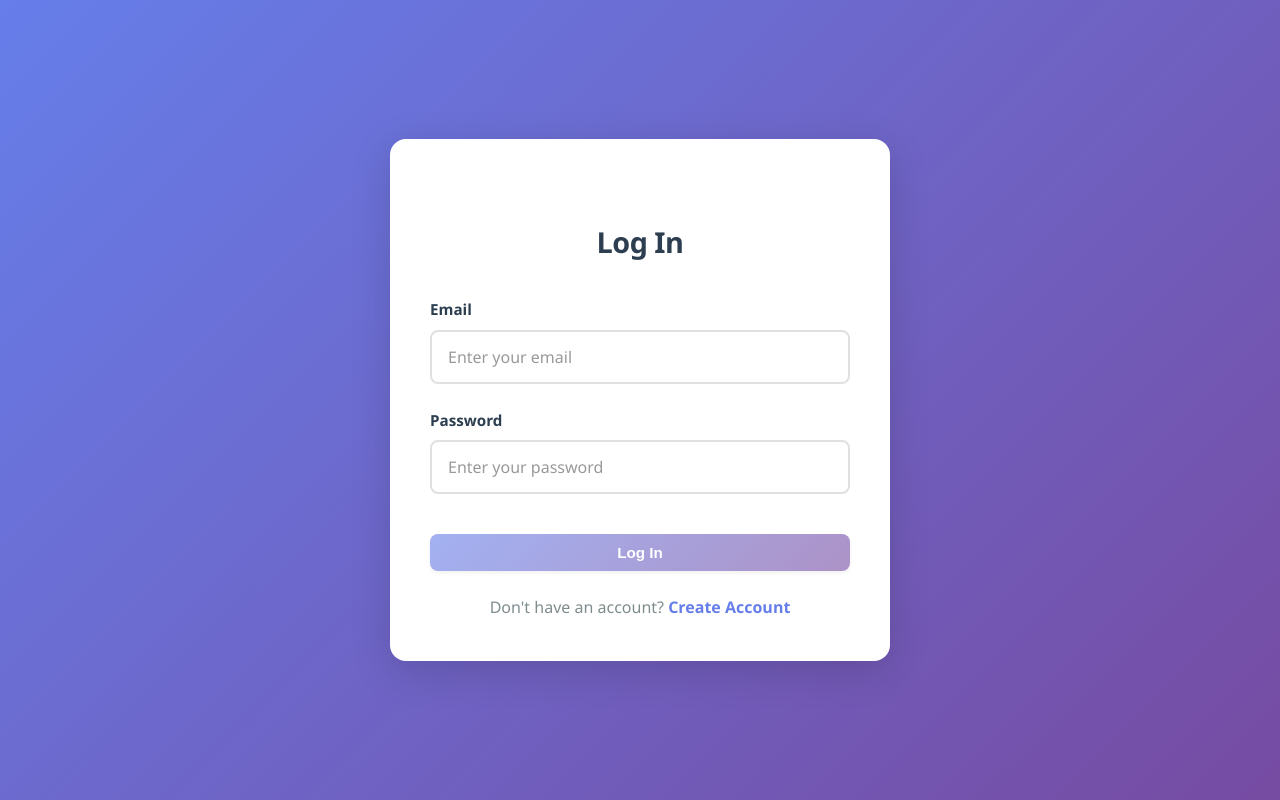
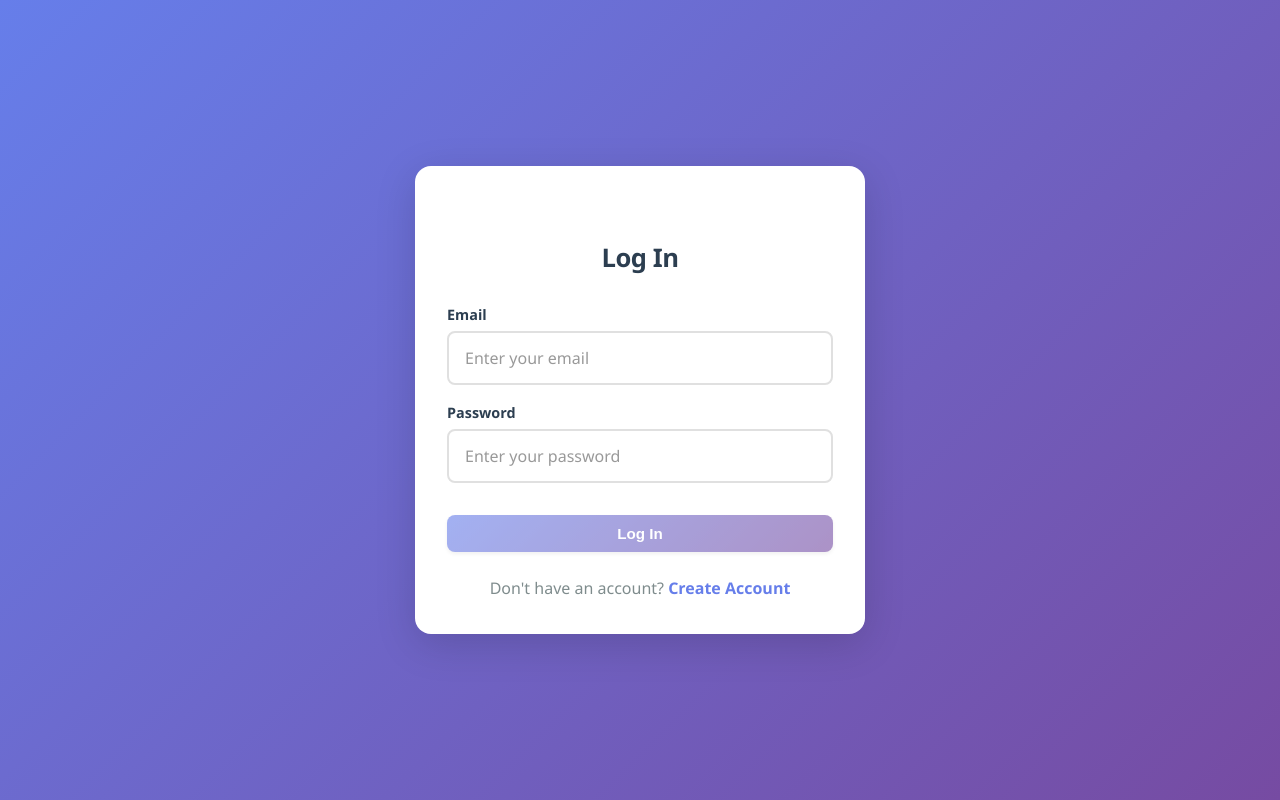
Before and after one commit to Abosmra/Agile-SWDev, a React (Create React App) app in the folder frontend/: page /login in a window 1280 px wide. Built offline with nearby package versions, Linux system fonts and the light colour scheme; the HTML template or start-up script is replaced by a standard one.

Commit message:
Compact signup form styling - reduce spacing and padding

```diff
--- a/frontend/src/App.css
+++ b/frontend/src/App.css
@@ -333,10 +333,10 @@ form {
 }
 
 .form-group label {
-  margin-bottom: 0.5rem;
+  margin-bottom: 0.3rem;
   color: var(--dark-text);
   font-weight: 600;
-  font-size: 0.95rem;
+  font-size: 0.9rem;
 }
 
 input, textarea {
@@ -488,10 +488,10 @@ button:disabled {
 
 .auth-container {
   background: white;
-  padding: 2.5rem;
+  padding: 2rem;
   border-radius: 16px;
   box-shadow: var(--shadow-lg);
-  max-width: 500px;
+  max-width: 450px;
   width: 90%;
   position: relative;
   z-index: 2;
@@ -500,14 +500,14 @@ button:disabled {
 .auth-container h1 {
   text-align: center;
   color: var(--dark-text);
-  margin-bottom: 2rem;
-  font-size: 1.8rem;
+  margin-bottom: 1.5rem;
+  font-size: 1.6rem;
 }
 
 .auth-form {
   display: flex;
   flex-direction: column;
-  gap: 1.5rem;
+  gap: 1rem;
 }
 
 .error-message {
@@ -602,9 +602,9 @@ button:disabled {
 .role-selection {
   display: flex;
   flex-direction: column;
-  gap: 1rem;
-  margin-bottom: 2rem;
-  padding: 1.5rem;
+  gap: 0.75rem;
+  margin-bottom: 1.5rem;
+  padding: 1rem;
   background: linear-gradient(135deg, rgba(102, 126, 234, 0.05) 0%, rgba(118, 75, 162, 0.05) 100%);
   border-radius: 12px;
   border: 2px solid var(--border-color);
@@ -625,20 +625,20 @@ button:disabled {
 
 .role-btn {
   flex: 1;
-  padding: 1rem 1.5rem;
+  padding: 0.75rem 1rem;
   border: 2px solid var(--border-color);
   background: white;
   color: var(--dark-text);
   border-radius: 10px;
   cursor: pointer;
-  font-size: 1rem;
+  font-size: 0.9rem;
   font-weight: 600;
   transition: all 0.3s ease;
   display: flex;
   flex-direction: column;
   align-items: center;
-  gap: 0.5rem;
-  min-width: 120px;
+  gap: 0.3rem;
+  min-width: 110px;
 }
 
 .role-btn:hover {
```
